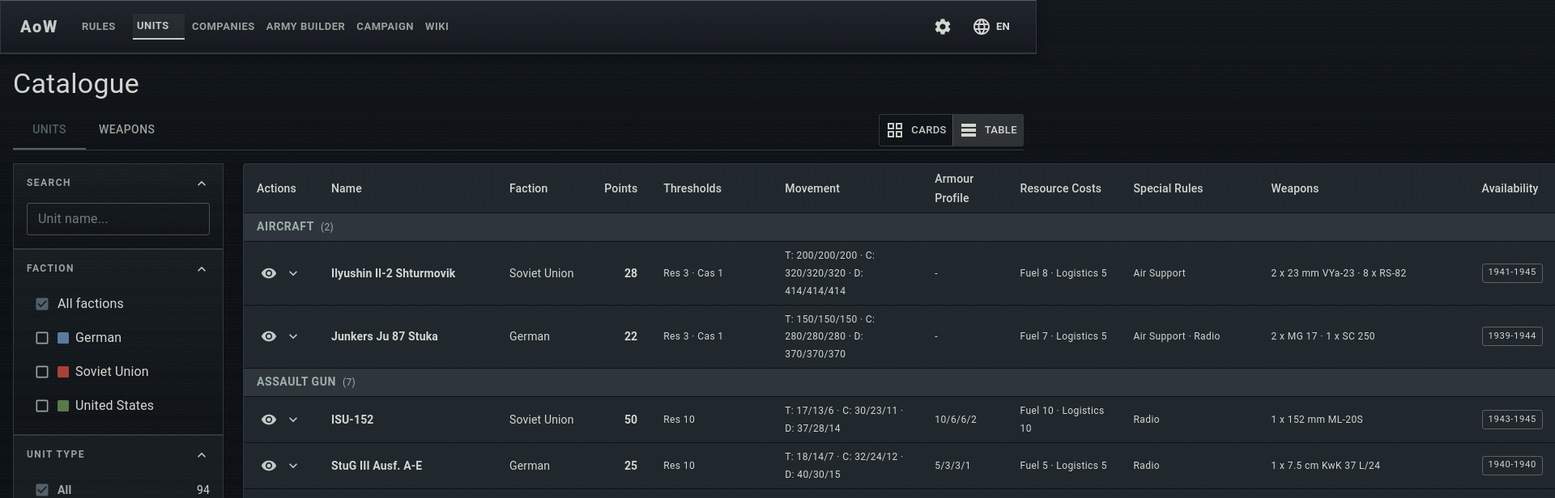
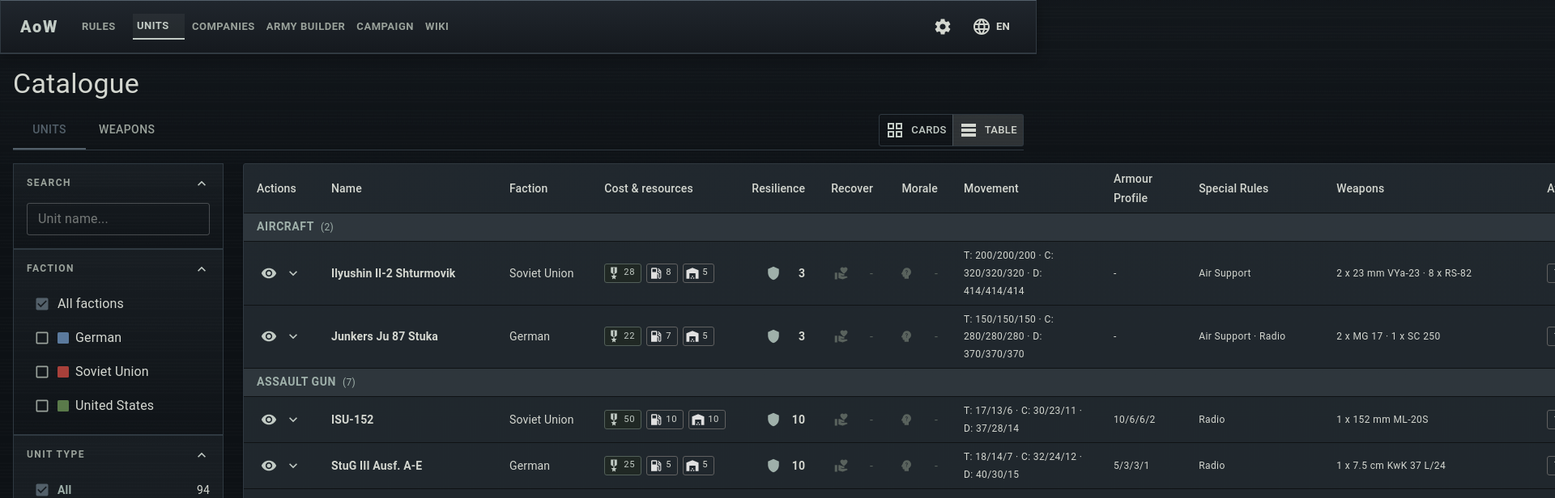
Before and after one commit to labcabrera/ashes-of-war, a React (Vite) app: page /units in a window 1280 px wide. Both pictures are taken after a click on the button "TABLE". Shown: the top 616 px of the page at 81% size, 1920 px wide, since content can reach past the window. Built offline with nearby package versions, Linux system fonts and the light colour scheme; what @asciidoctor/core would draw is missing.

Commit message:
Updated unit type.

```diff
--- a/src/components/units/UnitList.tsx
+++ b/src/components/units/UnitList.tsx
@@ -20,6 +20,12 @@ import {
 } from '@mui/material';
 import KeyboardArrowDownIcon from '@mui/icons-material/KeyboardArrowDown';
 import KeyboardArrowUpIcon from '@mui/icons-material/KeyboardArrowUp';
+import LocalGasStationIcon from '@mui/icons-material/LocalGasStation';
+import MilitaryTechIcon from '@mui/icons-material/MilitaryTech';
+import PsychologyAltIcon from '@mui/icons-material/PsychologyAlt';
+import ShieldIcon from '@mui/icons-material/Shield';
+import VolunteerActivismIcon from '@mui/icons-material/VolunteerActivism';
+import WarehouseIcon from '@mui/icons-material/Warehouse';
 import VisibilityIcon from '@mui/icons-material/Visibility';
 import { Fragment, useMemo, useState } from 'react';
 import { useTranslation } from 'react-i18next';
@@ -37,6 +43,11 @@ interface Props {
 
 const weaponsById = new Map(allWeapons.map((weapon) => [weapon.id, weapon.name]));
 const weaponsByCatalogueId = new Map(allWeapons.map((weapon) => [weapon.id, weapon]));
+const resourceIcons = {
+  fuel: LocalGasStationIcon,
+  logistics: WarehouseIcon,
+  intelligence: PsychologyAltIcon,
+} as const;
 
 function movementSummary(unit: Unit) {
   return (['tactical', 'cruise', 'dash'] as const)
@@ -53,31 +64,6 @@ function armourSummary(unit: Unit) {
   return `${front.value}/${side.value}/${rear.value}/${exposed.value}`;
 }
 
-function thresholdsSummary(unit: Unit, t: ReturnType<typeof useTranslation>['t']) {
-  const values = [
-    `${t('units.detail.resilienceShort')} ${unit.resilience}`,
-  ];
-
-  if ('casualtiesThreshold' in unit && unit.casualtiesThreshold !== undefined) {
-    values.push(`${t('units.detail.casualtiesThresholdShort')} ${unit.casualtiesThreshold}`);
-  }
-
-  if (unit.type === 'infantry') {
-    values.push(`${t('units.detail.members')} ${unit.members}`);
-  }
-
-  return values.join(' · ');
-}
-
-function resourceSummary(unit: Unit, t: ReturnType<typeof useTranslation>['t']) {
-  const resources = Object.entries(unit.resourceCosts ?? {});
-  if (resources.length === 0) return '-';
-
-  return resources
-    .map(([key, value]) => `${t(`army.resources.${key}`, { defaultValue: key })} ${value}`)
-    .join(' · ');
-}
-
 function weaponSummary(unit: Unit) {
   const assignments = unit.weapons ?? [];
   if (assignments.length === 0) return '-';
@@ -89,6 +75,68 @@ function weaponSummary(unit: Unit) {
 
 function weaponName(assignment: UnitWeapon) {
   return weaponsById.get(assignment.id) ?? assignment.id;
+}
+
+function CostResourcesCell({ unit }: { unit: Unit }) {
+  const { t } = useTranslation();
+  const resources = Object.entries(unit.resourceCosts ?? {});
+
+  return (
+    <Stack direction="row" spacing={0.75} useFlexGap sx={{ flexWrap: 'wrap', minWidth: 150 }}>
+      <Tooltip title={t('common.cost')}>
+        <Chip
+          icon={<MilitaryTechIcon />}
+          label={unit.cost}
+          size="small"
+          color="secondary"
+          variant="outlined"
+          aria-label={`${t('common.cost')}: ${unit.cost}`}
+        />
+      </Tooltip>
+      {resources.map(([resource, value]) => {
+        const Icon = resourceIcons[resource as keyof typeof resourceIcons] ?? WarehouseIcon;
+        const label = t(`army.resources.${resource}`, { defaultValue: resource });
+
+        return (
+          <Tooltip key={resource} title={label}>
+            <Chip
+              icon={<Icon />}
+              label={value}
+              size="small"
+              variant="outlined"
+              aria-label={`${label}: ${value}`}
+            />
+          </Tooltip>
+        );
+      })}
+    </Stack>
+  );
+}
+
+function ProfileValue({
+  icon: Icon,
+  label,
+  value,
+}: {
+  icon: typeof ShieldIcon;
+  label: string;
+  value?: number;
+}) {
+  return (
+    <Tooltip title={label}>
+      <Stack direction="row" spacing={0.75} sx={{ alignItems: 'center', justifyContent: 'flex-end' }}>
+        <Icon sx={{ fontSize: 18, color: value === undefined ? 'text.disabled' : 'secondary.main' }} />
+        <Typography
+          component="span"
+          variant="body2"
+          aria-label={`${label}: ${value ?? '-'}`}
+          sx={{ minWidth: 24, fontWeight: value === undefined ? 400 : 700, color: value === undefined ? 'text.disabled' : 'text.primary' }}
+        >
+          {value ?? '-'}
+        </Typography>
+      </Stack>
+    </Tooltip>
+  );
 }
 
 function EquippedWeaponsTable({ unitId, assignments }: { unitId: string; assignments: UnitWeapon[] }) {
@@ -224,11 +272,12 @@ export default function UnitList({ units, isOutOfYear, viewMode, onSelect }: Pro
               <TableCell>{t('units.table.actions')}</TableCell>
               <TableCell>{t('common.name')}</TableCell>
               <TableCell>{t('common.faction')}</TableCell>
-              <TableCell align="right">{t('common.cost')}</TableCell>
-              <TableCell>{t('units.table.thresholds')}</TableCell>
+              <TableCell>{t('units.table.costs')}</TableCell>
+              <TableCell align="right">{t('units.detail.resilience')}</TableCell>
+              <TableCell align="right">{t('units.detail.recover')}</TableCell>
+              <TableCell align="right">{t('units.detail.morale')}</TableCell>
               <TableCell>{t('units.detail.movement.title')}</TableCell>
               <TableCell>{t('units.detail.armour')}</TableCell>
-              <TableCell>{t('units.detail.resources')}</TableCell>
               <TableCell>{t('units.detail.keywords')}</TableCell>
               <TableCell>{t('units.detail.weapons')}</TableCell>
               <TableCell>{t('units.detail.availability')}</TableCell>
@@ -239,7 +288,7 @@ export default function UnitList({ units, isOutOfYear, viewMode, onSelect }: Pro
               <Fragment key={group.type}>
                 <TableRow>
                   <TableCell
-                    colSpan={11}
+                    colSpan={12}
                     sx={{
                       bgcolor: 'action.hover',
                       color: 'secondary.main',
@@ -293,11 +342,17 @@ export default function UnitList({ units, isOutOfYear, viewMode, onSelect }: Pro
                           </Typography>
                         </TableCell>
                         <TableCell sx={{ whiteSpace: 'nowrap' }}>{t(`factions.${unit.faction}`, unit.faction)}</TableCell>
-                        <TableCell align="right" sx={{ whiteSpace: 'nowrap', fontWeight: 700 }}>
-                          {unit.cost}
+                        <TableCell sx={{ minWidth: 170 }}>
+                          <CostResourcesCell unit={unit} />
                         </TableCell>
-                        <TableCell sx={{ minWidth: 150 }}>
-                          <Typography variant="caption">{thresholdsSummary(unit, t)}</Typography>
+                        <TableCell align="right" sx={{ whiteSpace: 'nowrap' }}>
+                          <ProfileValue icon={ShieldIcon} label={t('units.detail.resilience')} value={unit.resilience} />
+                        </TableCell>
+                        <TableCell align="right" sx={{ whiteSpace: 'nowrap' }}>
+                          <ProfileValue icon={VolunteerActivismIcon} label={t('units.detail.recover')} value={unit.recover} />
+                        </TableCell>
+                        <TableCell align="right" sx={{ whiteSpace: 'nowrap' }}>
+                          <ProfileValue icon={PsychologyAltIcon} label={t('units.detail.morale')} value={unit.morale} />
                         </TableCell>
                         <TableCell sx={{ minWidth: 185 }}>
                           <Typography variant="caption" title={t('units.table.movementHelp')}>
@@ -308,9 +363,6 @@ export default function UnitList({ units, isOutOfYear, viewMode, onSelect }: Pro
                           <Typography variant="caption" title={t('units.table.armourHelp')}>
                             {armourSummary(unit)}
                           </Typography>
-                        </TableCell>
-                        <TableCell sx={{ minWidth: 140 }}>
-                          <Typography variant="caption">{resourceSummary(unit, t)}</Typography>
                         </TableCell>
                         <TableCell sx={{ minWidth: 170 }}>
                           <Typography variant="caption">{keywords}</Typography>
@@ -328,7 +380,7 @@ export default function UnitList({ units, isOutOfYear, viewMode, onSelect }: Pro
                         </TableCell>
                       </TableRow>
                       <TableRow>
-                        <TableCell colSpan={11} sx={{ py: 0, borderBottom: isExpanded ? undefined : 0 }}>
+                        <TableCell colSpan={12} sx={{ py: 0, borderBottom: isExpanded ? undefined : 0 }}>
                           <Collapse in={isExpanded} timeout="auto" unmountOnExit>
                             <Box sx={{ py: 1.5, px: 2 }}>
                               <Typography variant="subtitle2" sx={{ mb: 1, color: 'secondary.main' }}>
--- a/src/i18n/en/translation.json
+++ b/src/i18n/en/translation.json
@@ -181,6 +181,7 @@
       "equippedWeapons": "Equipped weapons",
       "weapon": "Weapon",
       "mount": "Mount",
+      "costs": "Cost & resources",
       "thresholds": "Thresholds",
       "movementHelp": "T/C/D: road/CC/rough",
       "armourHelp": "Front/side/rear/exposed"
@@ -227,6 +228,8 @@
       "members": "Members",
       "resilience": "Resilience",
       "resilienceShort": "Res",
+      "recover": "Recover",
+      "morale": "Morale",
       "combatants": "Combatants",
       "organizationThreshold": "Organization",
       "organizationThresholdShort": "Org",
--- a/src/i18n/es/translation.json
+++ b/src/i18n/es/translation.json
@@ -195,6 +195,7 @@
       "equippedWeapons": "Armas equipadas",
       "weapon": "Arma",
       "mount": "Montaje",
+      "costs": "Coste y recursos",
       "thresholds": "Umbrales",
       "movementHelp": "T/C/D: carretera/CC/terreno difícil",
       "armourHelp": "Frontal/lateral/trasero/expuesto"
@@ -241,6 +242,8 @@
       "members": "Integrantes",
       "resilience": "Resistencia",
       "resilienceShort": "Res",
+      "recover": "Recuperación",
+      "morale": "Moral",
       "combatants": "Combatientes",
       "organizationThreshold": "Organización",
       "organizationThresholdShort": "Org",
```
Also changed, not shown: 1 other file (tests, documents, lock files or other folders).
